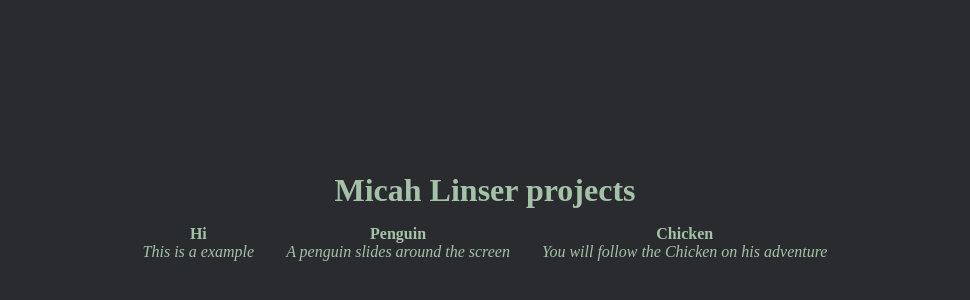
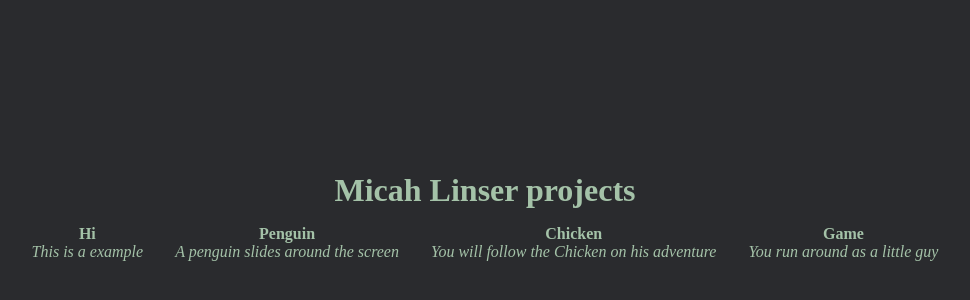
Before and after one commit to micahlinsoriscool/micahlinsoriscool.github.io, a plain HTML site: page pr.html in a window 1280 px wide. Shown: the part 176-476 px from the top of the page, without its empty margins (155-1125 px from the left). Drawn offline with Linux system fonts and the light colour scheme; a web font is replaced by a local one.

Commit message:
sdfjl;'sadfghjlsadfghjl

```diff
--- a/pr.html
+++ b/pr.html
@@ -21,6 +21,10 @@
             <a class="project" href="https://micahlinsoriscool.github.io/game">
                 <span class="project-title">Chicken</span>
                 <span class="project-description">You will follow the Chicken on his adventure</span>
+            </a>
+            <a class="project" href="https://micahlinsoriscool.github.io/What">
+                <span class="project-title">Game</span>
+                <span class="project-description">You run around as a little guy</span>
             </a>
         </div>
     </div>
```
